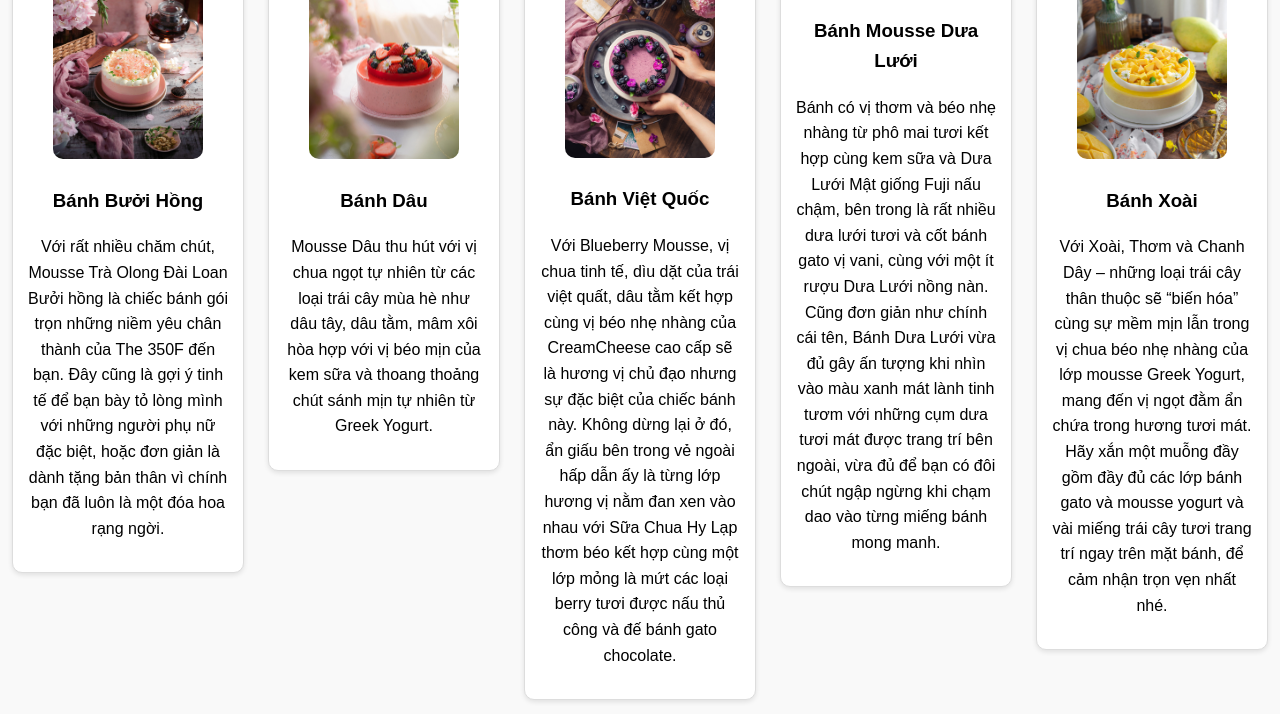
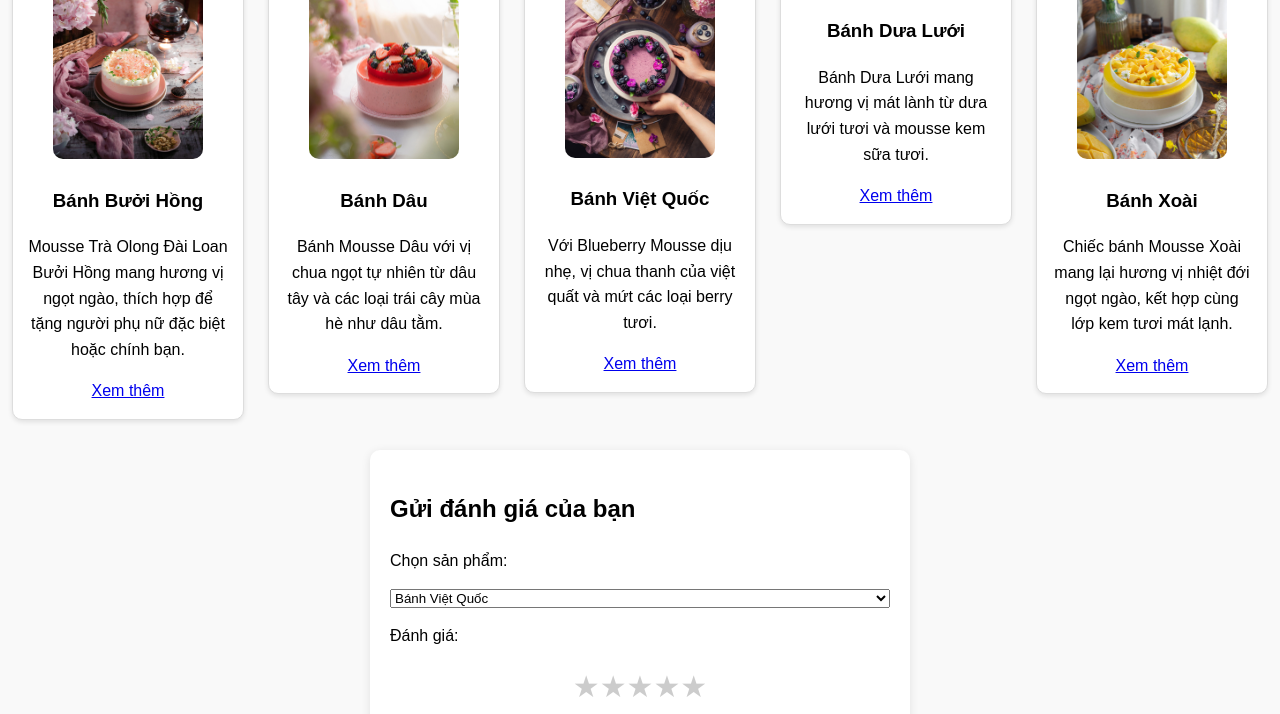
Before and after one commit to Kynn274/ThietKeWeb_DoAnCuoiKy, a plain HTML site: page tmp/danhgia.html in a window 1280 px wide. Shown: the part 298-1012 px from the top of the page. Drawn offline with Linux system fonts and the light colour scheme; files whose address does not match are found by name.

Commit message:
danhgia.html

```diff
--- a/tmp/danhgia.html
+++ b/tmp/danhgia.html
@@ -17,43 +17,63 @@
        <section class="product-list">
     <h2>Sản phẩm nổi bật</h2>
     <ul>
+        <!-- Bánh Bưởi Hồng -->
         <li>
             <div class="product-card">
                 <img src="assets/images/buoi.jpg" alt="Bánh Bưởi Hồng" class="product-image">
                 <h3>Bánh Bưởi Hồng</h3>
-                        <p>Với rất nhiều chăm chút, Mousse Trà Olong Đài Loan Bưởi hồng là chiếc bánh gói trọn những niềm yêu chân thành của The 350F đến bạn. Đây cũng là gợi ý tinh tế để bạn bày tỏ lòng mình với những người phụ nữ đặc biệt, hoặc đơn giản là dành tặng bản thân vì chính bạn đã luôn là một đóa hoa rạng ngời.</p>
+                <p class="short-desc">Mousse Trà Olong Đài Loan Bưởi Hồng mang hương vị ngọt ngào, thích hợp để tặng người phụ nữ đặc biệt hoặc chính bạn.</p>
+                <p class="full-desc" style="display: none;">Mousse Trà Olong Đài Loan Bưởi Hồng là chiếc bánh gói trọn những niềm yêu chân thành của The 350F đến bạn. Đây cũng là gợi ý tinh tế để bạn bày tỏ lòng mình với những người phụ nữ đặc biệt, hoặc đơn giản là dành tặng bản thân vì chính bạn đã luôn là một đóa hoa rạng ngời.</p>
+                <a href="#" class="btn-more" onclick="toggleDescription(this);">Xem thêm</a>
             </div>
         </li>
+
+        <!-- Bánh Dâu -->
         <li>
             <div class="product-card">
                 <img src="assets/images/dau.jpg" alt="Bánh Dâu" class="product-image">
                 <h3>Bánh Dâu</h3>
-                        <p>Mousse Dâu thu hút với vị chua ngọt tự nhiên từ các loại trái cây mùa hè như dâu tây, dâu tằm, mâm xôi hòa hợp với vị béo mịn của kem sữa và thoang thoảng chút sánh mịn tự nhiên từ Greek Yogurt.</p>
+                <p class="short-desc">Bánh Mousse Dâu với vị chua ngọt tự nhiên từ dâu tây và các loại trái cây mùa hè như dâu tằm.</p>
+                <p class="full-desc" style="display: none;">Mousse Dâu thu hút với vị chua ngọt tự nhiên từ các loại trái cây mùa hè như dâu tây, dâu tằm, mâm xôi hòa hợp với vị béo miệng của kem sữa và thoang thoảng chút sánh mịn từ Greek Yogurt.</p>
+                <a href="#" class="btn-more" onclick="toggleDescription(this);">Xem thêm</a>
             </div>
         </li>
+
+        <!-- Bánh Việt Quốc -->
         <li>
             <div class="product-card">
                 <img src="assets/images/vietquoc.jpg" alt="Bánh Việt Quốc" class="product-image">
                 <h3>Bánh Việt Quốc</h3>
-                        <p>Với Blueberry Mousse, vị chua tinh tế, dìu dặt của trái việt quất, dâu tằm kết hợp cùng vị béo nhẹ nhàng của CreamCheese cao cấp sẽ là hương vị chủ đạo nhưng sự đặc biệt của chiếc bánh này. Không dừng lại ở đó, ẩn giấu bên trong vẻ ngoài hấp dẫn ấy là từng lớp hương vị nằm đan xen vào nhau với Sữa Chua Hy Lạp thơm béo kết hợp cùng một lớp mỏng là mứt các loại berry tươi được nấu thủ công và đế bánh gato chocolate.</p>
+                <p class="short-desc">Với Blueberry Mousse dịu nhẹ, vị chua thanh của việt quất và mứt các loại berry tươi.</p>
+                <p class="full-desc" style="display: none;">Với Blueberry Mousse, vị chua tinh tế, dìu dặt của trái việt quất, dâu tằm kết hợp cùng vị béo nhẹ nhàng của CreamCheese cao cấp sẽ là hương vị chủ đạo nhưng sự đặc biệt của chiếc bánh này. Không dừng lại ở đó, ẩn giấu bên trong vẻ ngoài hấp dẫn ấy là từng lớp hương vị nằm đan xen vào nhau với Sữa Chua Hy Lạp thơm béo kết hợp cùng một lớp mỏng là mứt các loại berry tươi được nấu thủ công và đế bánh gato chocolate.</p>
+                <a href="#" class="btn-more" onclick="toggleDescription(this);">Xem thêm</a>
             </div>
         </li>
+
+        <!-- Bánh Dưa Lưới -->
         <li>
             <div class="product-card">
                 <img src="assets/images/dualuoi.jpg" alt="Bánh Dưa Lưới" class="product-image">
-                        <h3>Bánh Mousse Dưa Lưới</h3>
-                        <p>Bánh có vị thơm và béo nhẹ nhàng từ phô mai tươi kết hợp cùng kem sữa và Dưa Lưới Mật giống Fuji nấu chậm, bên trong là rất nhiều dưa lưới tươi và cốt bánh gato vị vani, cùng với một ít rượu Dưa Lưới nồng nàn. Cũng đơn giản như chính cái tên, Bánh Dưa Lưới vừa đủ gây ấn tượng khi nhìn vào màu xanh mát lành tinh tươm với những cụm dưa tươi mát được trang trí bên ngoài, vừa đủ để bạn có đôi chút ngập ngừng khi chạm dao vào từng miếng bánh mong manh.</p>
+                <h3>Bánh Dưa Lưới</h3>
+                <p class="short-desc">Bánh Dưa Lưới mang hương vị mát lành từ dưa lưới tươi và mousse kem sữa tươi.</p>
+                <p class="full-desc" style="display: none;">Bánh Dưa Lưới mang hương vị mát lành và dịu ngọt từ dưa lưới tươi, hòa quyện cùng lớp mousse mịn màng và kem sữa tươi, chắc chắn sẽ làm bạn yêu thích.</p>
+                <a href="#" class="btn-more" onclick="toggleDescription(this);">Xem thêm</a>
             </div>
         </li>
+
+        <!-- Bánh Xoài -->
         <li>
             <div class="product-card">
                 <img src="assets/images/xoai.jpg" alt="Bánh Xoài" class="product-image">
                 <h3>Bánh Xoài</h3>
-                        <p>Với Xoài, Thơm và Chanh Dây – những loại trái cây thân thuộc sẽ “biến hóa” cùng sự mềm mịn lẫn trong vị chua béo nhẹ nhàng của lớp mousse Greek Yogurt, mang đến vị ngọt đằm ẩn chứa trong hương tươi mát. Hãy xắn một muỗng đầy gồm đầy đủ các lớp bánh gato và mousse yogurt và vài miếng trái cây tươi trang trí ngay trên mặt bánh, để cảm nhận trọn vẹn nhất nhé.</p>
+                <p class="short-desc">Chiếc bánh Mousse Xoài mang lại hương vị nhiệt đới ngọt ngào, kết hợp cùng lớp kem tươi mát lạnh.</p>
+                <p class="full-desc" style="display: none;">Chiếc bánh Mousse Xoài mang lại hương vị nhiệt đới ngọt ngào, kết hợp cùng lớp kem tươi mát lạnh và mứt xoài tươi tạo nên sự hấp dẫn khó cưỡng.</p>
+                <a href="#" class="btn-more" onclick="toggleDescription(this);">Xem thêm</a>
             </div>
         </li>
     </ul>
 </section>
+
 
         <!-- Biểu mẫu đánh giá -->
         <section class="review-form">
```
Lines whose indentation alone changed are shown as unchanged.
